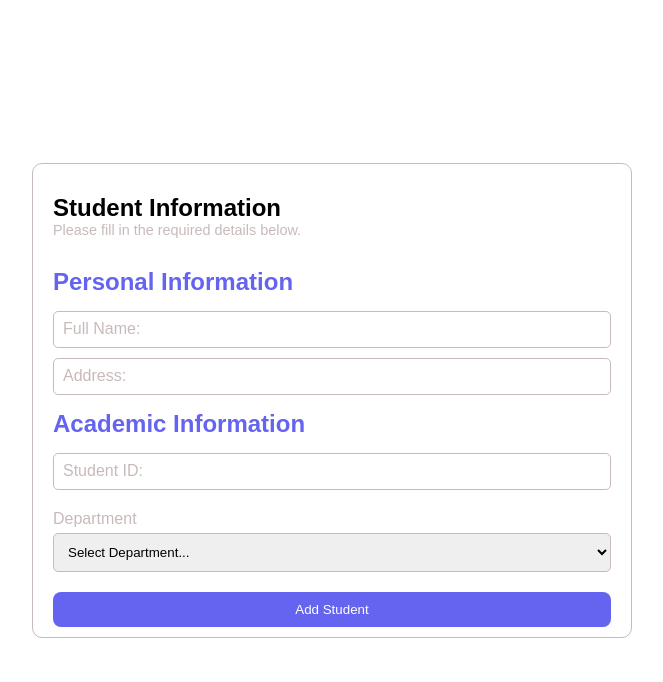
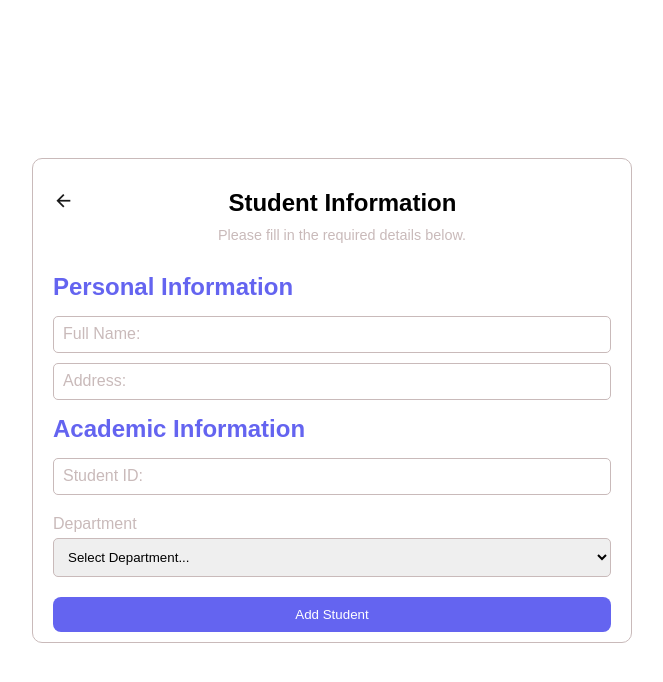
Before and after one commit to DTHarryyy/Library-Card-Automation-, a PHP site: page /studentsForm.php in a window 1280 px wide. Shown: the top 682 px of the page, without its empty margins (308-971 px from the left). Run offline with PHP 8.4, Linux system fonts and the light colour scheme; some libraries are stand-ins or nearby versions.

Commit message:
Fixing details of the web and adding returning button to the adding form to navigate instatnly to home page

```diff
--- a/backend/fetchstudents.php
+++ b/backend/fetchstudents.php
@@ -2,7 +2,11 @@
     // session_start();
     include("./backend/database_information.php");
     $user_id = $_SESSION['user_id'];
-    $stmt = $pdo->prepare("SELECT full_name,address, student_id_number, department FROM students WHERE added_by_user_id = :user_id ");
+    $stmt = $pdo->prepare("SELECT full_name,address, student_id_number, department
+        FROM students
+        WHERE added_by_user_id = :user_id
+        ORDER BY created_at DESC
+    ");
     $stmt->execute(
         ['user_id' => $user_id]
     );
--- a/studentsForm.php
+++ b/studentsForm.php
@@ -9,13 +9,24 @@
     <meta name="viewport" content="width=device-width, initial-scale=1.0">
     <link rel="stylesheet" href="./style/general.css">
     <link rel="stylesheet" href="./style/form.css">
+
+    <!--Remix Icon Cdn link (For ICONS)-->
+    <link
+        href="https://cdn.jsdelivr.net/npm/remixicon@4.5.0/fonts/remixicon.css"
+        rel="stylesheet"
+    />
     <title>CSUA-Lib Student Form</title>
 </head>
 <body>
     <section id="formSection">
         <form action="<?php echo htmlspecialchars($_SERVER['PHP_SELF']) ?>" method="POST" id="form">
-            <h1>Student Information</h1>
-            <p class="light-text" style="margin-bottom: 30px;">
+            <div style="display: flex; margin: 0 0 10px 0">
+                <a href="./index.php" style="text-decoration: none;color: #191919;">
+                    <i class="ri-arrow-left-line" style="font-size: 1.3rem;"></i>
+                </a>
+                <h1 style="flex: 1; text-align:center;">Student Information</h1>
+            </div>
+            <p class="light-text" style="text-align: center;margin: 0 0 30px 20px;  ">
                 Please fill in the required details below.
             </p>
 
```
Also changed, not shown: index.php (+1 -10 lines), pages/students.php (+6 -2 lines), style/table.css (+6 -10 lines).
